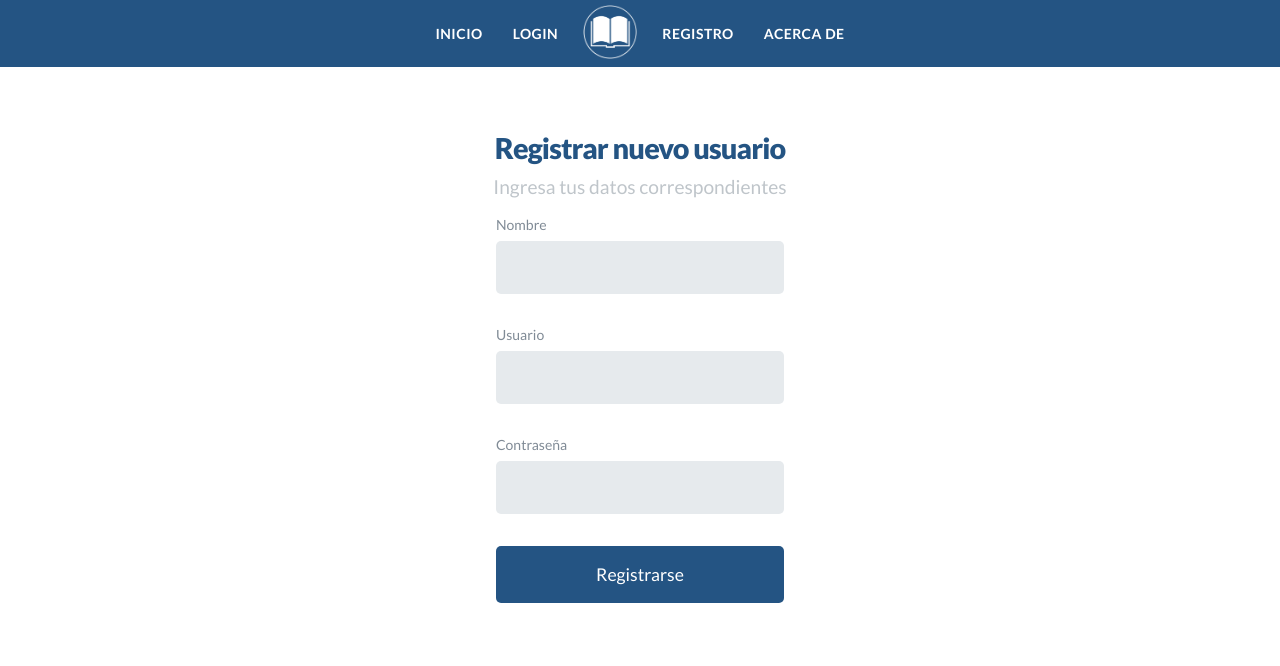
After one commit to ArturoEsp/FrontProlog, a PHP site: page /View/registro-usuario.php in a window 1280 px wide. The commit adds this page. Shown: the top 666 px of the page. Run offline with PHP 8.4, Linux system fonts and the light colour scheme.

Commit message:
push aux
oliwis

```diff
--- /dev/null
+++ b/View/menu-header.html
@@ -0,0 +1,24 @@
+<!DOCTYPE html>
+<html lang="en">
+<head>
+    <meta charset="UTF-8">
+    <meta name="viewport" content="width=device-width, initial-scale=1.0">
+    <link rel="stylesheet" href="../css/style.css">
+    <link href="https://fonts.googleapis.com/css2?family=Lato:wght@300;400;700;900&display=swap" rel="stylesheet">
+    <link href="https://fonts.googleapis.com/css2?family=Playfair+Display:wght@400;500;600&display=swap" rel="stylesheet">
+</head>
+<body>
+    <header>
+        <nav class="menu-nav">
+            <ul class="list-nav">
+                <li><a href="index.php" class="link-menu">INICIO</a></li>
+                <li><a href="login.html" class="link-menu">LOGIN</a></li>
+                <li><img class="logo-nav" src="../assets/images/logo1.png"></li>
+                <li><a href="registro-usuario.php" class="link-menu">REGISTRO</a></li>
+                <li><a href="#" class="link-menu">ACERCA DE</a></li>
+            </ul>
+        </nav>
+
+    </header>
+</body>
+</html>
--- /dev/null
+++ b/View/registro-usuario.php
@@ -0,0 +1,41 @@
+<!DOCTYPE html>
+<html lang="en">
+<head>
+    <meta charset="UTF-8">
+    <meta name="viewport" content="width=device-width, initial-scale=1.0">
+    <link rel="stylesheet" href="../css/style.css">
+    <title>Registrar Usuario</title>
+</head>
+<body>
+    <?php
+include 'menu-header.html';
+?>
+    <div class="container-form">
+        <h2>Registrar nuevo usuario</h2>
+        <span>Ingresa tus datos correspondientes</span>
+        <br>
+        <div class="form-principal">
+            <form class="frm" action="">
+                <div class="input-field">
+                    <label>Nombre</label>
+                    <input type="text" value="" maxlength="30" class="input-text">
+                </div>
+
+                <div class="input-field">
+                    <label>Usuario</label>
+                    <input type="text" value="" maxlength="15" class="input-text">
+                </div>
+
+                <div class="input-field">
+                    <label>Contraseña</label>
+                    <input type="password" value="" maxlength="15" class="input-text">
+                </div>
+
+                <input type="button" value="Registrarse" class="btn-form">
+
+            </form>
+        </div>
+    </div>
+
+</body>
+</html>
--- a/css/style.css
+++ b/css/style.css
@@ -10,21 +10,28 @@
 /*Variables Globales*/
 
 :root {
-    --color-primary: #2C3E50;
+    --color-primary: #245483;
     --color-white-90: #bfc5ca;
     --color-gray: #CACFD2;
 }
 
 label,
-input,h1,h2,h3,span,p,a {
+input,
+h1,
+h2,
+h3,
+span,
+p,
+a {
     display: block;
     font-family: "Lato", sans-serif;
-    outline:0;
+    outline: 0;
 }
 
-input{
+input {
     box-sizing: border-box;
-    outline:0;
+    display: inline;
+    outline: 0;
 }
 
 
@@ -50,32 +57,34 @@ input{
     background-color: rgba(33, 47, 60, 0.8);
     padding: 25px 40px;
     border-radius: 5px;
-    -webkit-box-shadow: 3px 19px 23px -14px rgba(0,0,0,0.42);
--moz-box-shadow: 3px 19px 23px -14px rgba(0,0,0,0.42);
-box-shadow: 3px 19px 23px -14px rgba(0,0,0,0.42);
+    -webkit-box-shadow: 3px 19px 23px -14px rgba(0, 0, 0, 0.42);
+    -moz-box-shadow: 3px 19px 23px -14px rgba(0, 0, 0, 0.42);
+    box-shadow: 3px 19px 23px -14px rgba(0, 0, 0, 0.42);
 }
 
-.text-login{
+.text-login {
     color: var(--color-white-90);
     margin-top: 25px;
     margin-bottom: 40px;
 }
 
-.text-login img{
+.text-login img {
     width: 58px;
     margin-bottom: 10px;
 }
-.form-login .text-login{
+
+.form-login .text-login {
     width: 100%;
     text-align: center;
 }
 
-.form-login h2{
+.form-login h2 {
     margin-bottom: 10px;
     color: #fff;
 }
-.form-login span{
-    color:#fff;
+
+.form-login span {
+    color: #fff;
     font-size: 1.2rem;
 }
 
@@ -114,7 +123,7 @@ box-shadow: 3px 19px 23px -14px rgba(0,0,0,0.42);
     opacity: 0.5;
 }
 
-.components .btnlogin{
+.components .btnlogin {
     margin-top: 10%;
     width: 100%;
     outline: 0;
@@ -127,19 +136,263 @@ box-shadow: 3px 19px 23px -14px rgba(0,0,0,0.42);
     cursor: pointer;
 }
 
-.components .btnlogin:hover{
-   background-color:  #273748;
+.components .btnlogin:hover {
+    background-color: #273748;
 }
 
-.forgot-pass{
+.forgot-pass {
     color: #808b96;
-    outline:0;
+    outline: 0;
     text-decoration: none;
     width: 100%;
     text-align: center;
     margin-top: 25px;
 }
 
-.forgot-pass:hover{
+.forgot-pass:hover {
     color: #ccd0d5;
 }
+
+/* Nav Header ***************************************/
+/****************************************************/
+header {
+    width: 100%;
+    display: flex;
+    flex-direction: row;
+    justify-content: center;
+    align-items: center;
+    background-color: var(--color-primary);
+
+}
+
+.menu-nav {
+    width: 100%;
+    display: flex;
+    flex-direction: row;
+    justify-content: center;
+    align-items: center;
+
+}
+
+.list-nav {
+    display: flex;
+    flex-direction: row;
+    justify-content: center;
+    align-items: center;
+}
+
+.menu-nav ul {
+    list-style: none;
+}
+
+.menu-nav ul li {
+    display: inline;
+}
+
+.link-menu {
+    font-size: 14px;
+    display: inline-block;
+    text-decoration: none;
+    color: #fff;
+    letter-spacing: 0.5px;
+    font-weight: 700;
+    padding: 25px 15px;
+}
+
+.link-menu:hover {
+    background-color: #204b75;
+}
+
+.menu-nav .logo-nav {
+    width: 54px;
+    display: inline-block;
+    margin: 0 10px;
+}
+
+
+
+
+/*Estilos de Formulario *****************************/
+/****************************************************/
+
+.container-form {
+    padding: 5%;
+    width: 100%;
+    display: flex;
+    flex-direction: column;
+    justify-content: center;
+    align-items: center;
+}
+
+.container-form h2 {
+    color: var(--color-primary);
+    font-size: 1.8rem;
+    margin-bottom: 10px;
+    font-weight: 900;
+    letter-spacing: -0.9px;
+}
+
+.container-form span{
+    color: var(--color-white-90);
+    font-size: 1.2rem;
+}
+
+.form-principal {
+    width: 100%;
+    display: flex;
+    flex-direction: column;
+    justify-content: center;
+    align-items: center;
+}
+
+.frm {
+    width: 50%;
+    display: flex;
+    flex-direction: column;
+    justify-content: center;
+    align-items: center;
+}
+
+.input-field {
+    margin-bottom: 2rem;
+
+}
+
+.input-field label {
+    font-size: 14px;
+    margin-bottom: 8px;
+    color: #808b96;
+}
+
+.input-field .input-text {
+    font-size: 1.2rem;
+    padding: 15px 20px;
+    border-radius: 5px;
+    border: 0;
+    background-color: #E6EAED;
+    width: 100%;
+}
+
+.input-field,
+.btn-form {
+    width: 50%;
+}
+
+.form-principal .btn-form {
+    padding: 18px 15px;
+    border-radius: 5px;
+    font-size: 1.1rem;
+    background-color: var(--color-primary);
+    outline: 0;
+    border: 0;
+    color: #fff;
+    display: inline;
+    cursor: pointer;
+}
+
+.form-principal .btn-form:hover {
+    background-color: #204b75;
+}
+
+
+/*Index *********************************/
+.containter-title-body {
+    width: 100%;
+    display: flex;
+    justify-content: center;
+    height: auto;
+    padding: 25px 15px;
+}
+
+.containter-title-body img {
+    max-width: 60%;
+    width: 350px;
+}
+
+.containter-title-body h1 {
+    color: var(--color-primary);
+    font-size: 4rem;
+    font-family: 'Lato', serif;
+    background-color: #fff;
+    padding: 10px 15px;
+}
+
+.bg-index {
+    width: 100%;
+    height: 100vh;
+    background-image: url(../assets/images/bg-index.jpg);
+    background-position: center;
+    background-repeat: no-repeat;
+    background-size: 100%;
+    display: flex;
+    flex-direction: column;
+    justify-content: center;
+    align-items: center;
+}
+
+.container-body {
+    width: 100%;
+    display: flex;
+    flex-direction: row;
+    justify-content: space-evenly;
+    align-items: flex-start;
+    margin: auto;
+}
+
+.text-body {
+    align-self: flex-start;
+}
+
+.text-body span {
+    color: #D0D3D4;
+    font-size: 1.5rem;
+    vertical-align: middle;
+}
+
+.text-body h2 {
+    font-size: 6rem;
+    font-family: 'Playfair Display', serif;
+    color: #f1f1f1;
+    font-weight: normal;
+
+
+}
+
+
+.container-body .image-body img {
+    border-radius: 10px;
+    -webkit-box-shadow: -2px 14px 32px -12px rgba(0, 0, 0, 0.75);
+    -moz-box-shadow: -2px 14px 32px -12px rgba(0, 0, 0, 0.75);
+    box-shadow: -2px 14px 32px -12px rgba(0, 0, 0, 0.75);
+}
+
+.btn-body {
+    margin-top: 10px;
+    background-color: var(--color-primary);
+    display: inline-block;
+    padding: 15px 20px;
+    font-size: 1.2rem;
+    color: white;
+    border-radius: 15px;
+    cursor: pointer;
+}
+
+.btn-body:hover {
+    background-color: #204b75;
+}
+
+.btn-body-2 {
+    margin-top: 10px;
+    box-shadow: inset 0 0 0 3px var(--color-primary);
+    display: inline-block;
+    padding: 15px 20px;
+    font-size: 1.2rem;
+    color: #39658f;
+    border-radius: 15px;
+    cursor: pointer;
+}
+
+.btn-body-2:hover {
+    background-color: var(--color-primary);
+    color: #fff;
+}
```
Also changed, not shown: View/index.php (added, +38 -0 lines), assets/images/bg-index.jpg (added), assets/images/image-1.jpg (added), assets/images/logo.png (added), assets/images/logo1.png (added).
